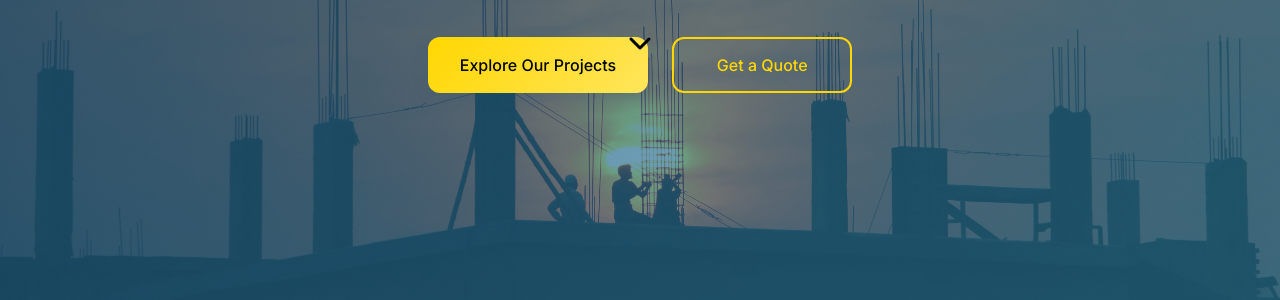
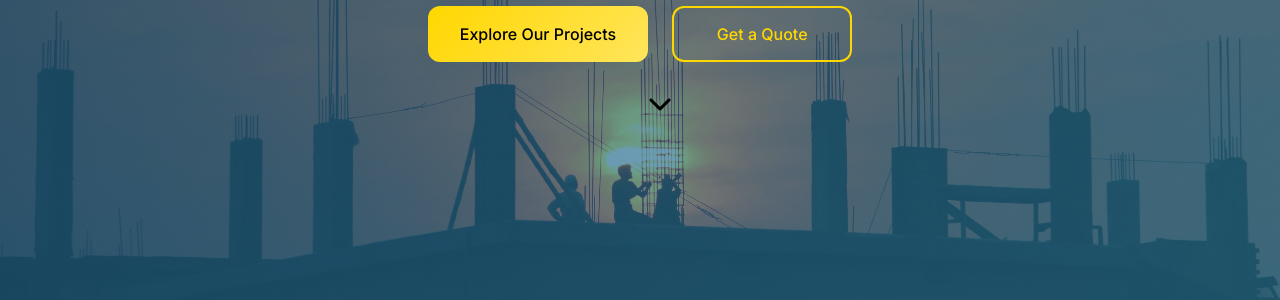
Before and after one commit to forva2025/Excite-Construction-Ltd, a plain HTML site: page index.html in a window 1280 px wide. Shown: the part 507-807 px from the top of the page. Drawn offline with Linux system fonts and the light colour scheme; a web font is replaced by a local one.

Commit message:
animated arrow

```diff
--- a/style.css
+++ b/style.css
@@ -1171,13 +1171,15 @@ p {
 }
 
 .hero__scroll {
-  position: absolute;
-  bottom: 30px;
-  left: 50%;
-  transform: translateX(-50%);
+  position: relative;
+  text-align: center;
+  margin-top: 1.5rem;
+  margin-left: 420px;
   color: var(--secondary-white);
   font-size: 1.5rem;
   animation: bounce 2s infinite;
+  display: block;
+  width: 100%;
 }
 
 /* Animations */
```
Also changed, not shown: index.html (+3 -3 lines).
